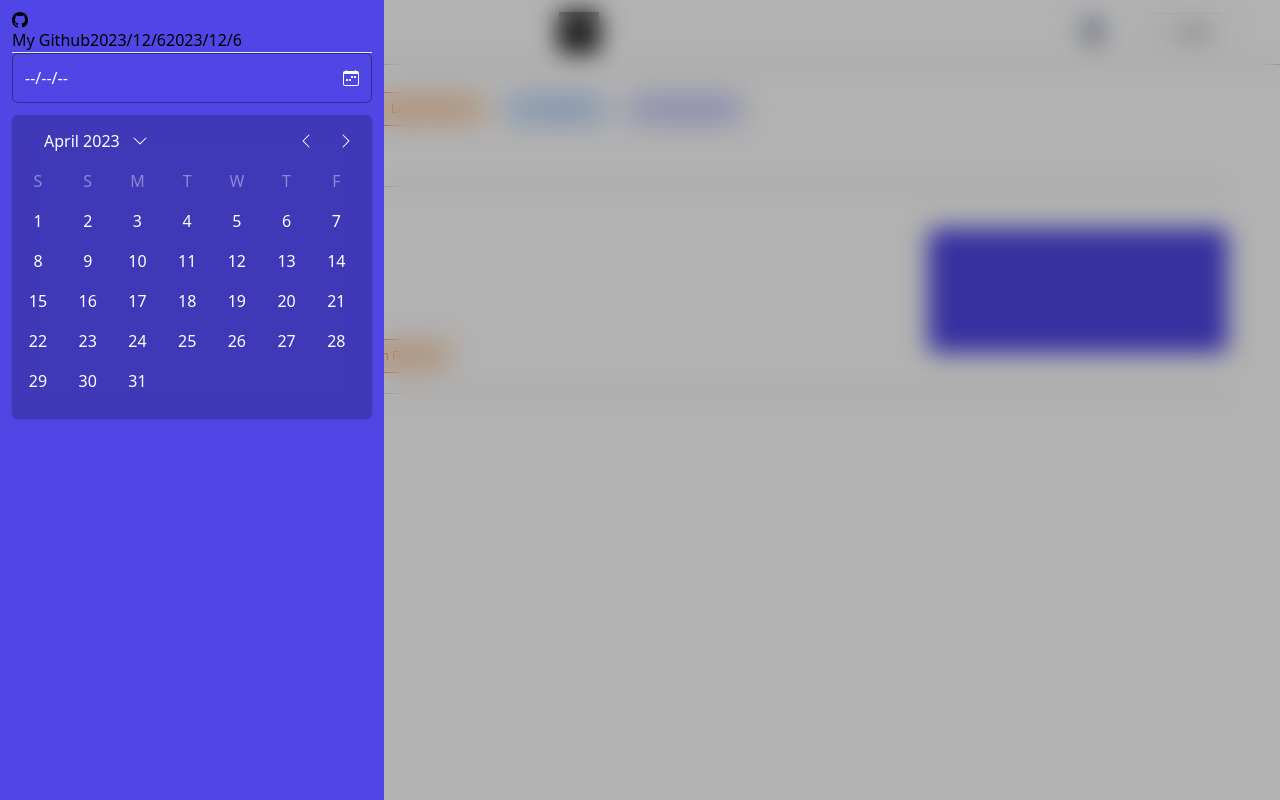
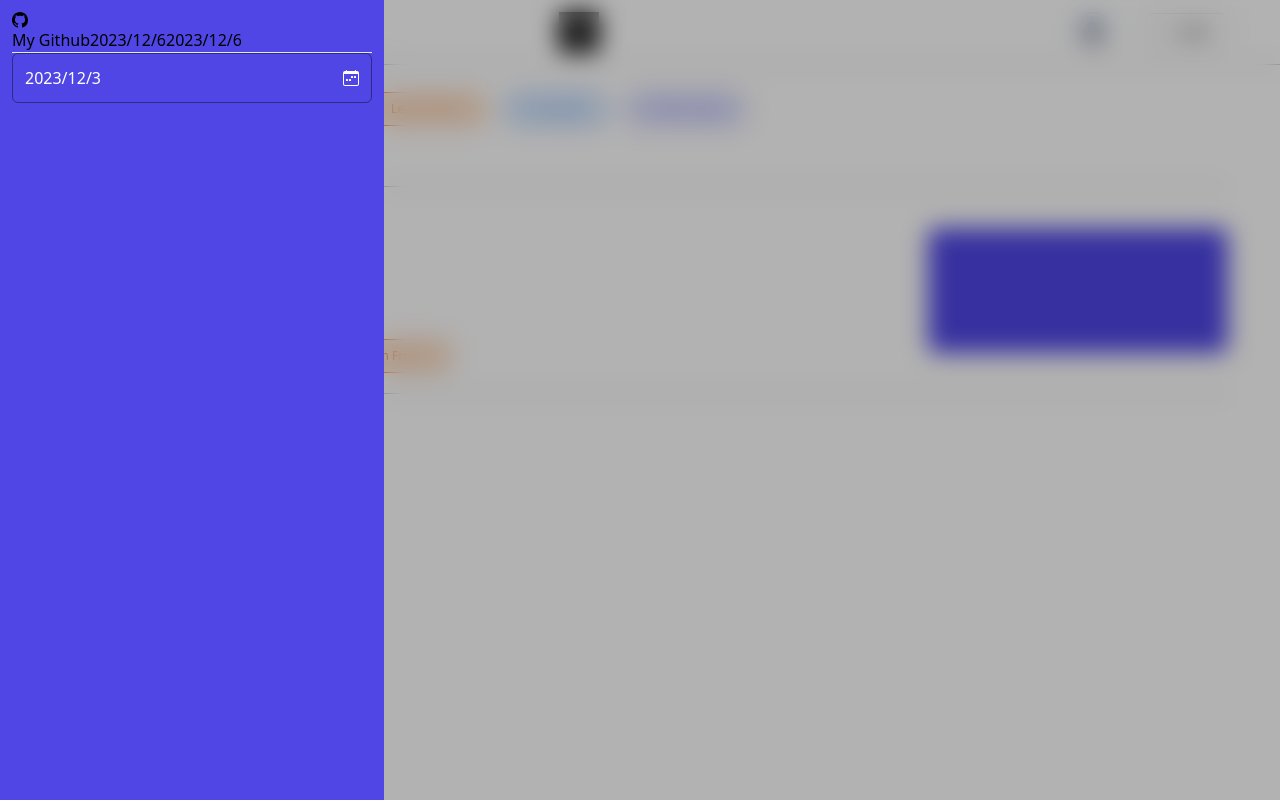
Before and after one commit to MohamadMahdi-Tasha/coffeCatchUp, a React (Vite) app: page / in a window 1280 px wide. Built offline with nearby package versions, Linux system fonts and the light colour scheme.

Commit message:
added lots of code

```diff
--- a/src/components/chunks/datePickerComponent.tsx
+++ b/src/components/chunks/datePickerComponent.tsx
@@ -1,13 +1,28 @@
 // Codes By Mahdi Tasha
 // Importing Part
+import React, {useState, useEffect, useRef} from "react";
 import IconComponent from './iconComponent';
-import React, {ReactNode} from "react";
 
 // Defining type of props
 interface openedInterface {}
 
 // Exporting functional component as default
 export default function DatePickerComponent():JSX.Element{
+    // Variables
+    const monthNames:string[] = ["January", "February", "March", "April", "May", "June", "July", "August", "September", "October", "November", "December"];
+    const today:Date = new Date();
+    const todayYear:number = today.getFullYear();
+    const todayMonth:number = today.getMonth();
+    const todayDate:number = today.getDate();
+    const todayMonthName:string = monthNames[todayMonth];
+
+    // Creating States
+    const [isOpened, setOpened] = useState(false);
+    const [showingMonth, setShowingMonth] = useState(todayMonthName);
+    const [showingDate, setShowingDate] = useState(todayDate);
+    const [showingYear, setShowingYear] = useState(todayYear);
+    const [isYearSelectorShowing, setYearSelectorShowing] = useState(false);
+
     // Defining type of props
     interface childrenInterface {children: React.ReactNode | string;}
     interface dayButtonInterface {
@@ -20,37 +35,55 @@ export default function DatePickerComponent():JSX.Element{
     }
 
     // Small Components Related To this Component
-    const YearButton = ({children}:childrenInterface):JSX.Element => <button className={'px-3 py-1 rounded-[40rem] text-center text-white hover:bg-white/20'}>{children}</button>;
-    const WeekButton = ({children}: childrenInterface): JSX.Element => <button className={'w-7 h-7 rounded-full text-center text-white/40'}>{children}</button>;
-    const MonthHolder = ({children, isOpened}: monthHolderInterface): JSX.Element => <div data-opened={isOpened} className={'grid w-full data-[opened="false"]:right-[-350px] data-[opened="true"]:right-0 top-0 absolute gap-3 grid-cols-7'}>{children}</div>
+    const YearButton = ({children}:childrenInterface):JSX.Element => <button onClick={():void => {
+        setShowingYear(Number(children));
+        setYearSelectorShowing(false);
+    }} className={'px-3 py-1 rounded-[40rem] text-center text-white hover:bg-white/20'}>{children}</button>;
+    const WeekButton = ({children}: childrenInterface): JSX.Element => <button className={'w-7 h-7 pointer-events-none rounded-full text-center text-white/40'}>{children}</button>;
+    const MonthHolder = ({children, isOpened}: monthHolderInterface): JSX.Element => <div data-opened={isOpened} className={'grid w-full right-0 data-[opened="false"]:translate-x-[120%] top-0 absolute gap-3 grid-cols-7'}>{children}</div>
     function DayButton({children, hasNoContent}: dayButtonInterface):JSX.Element {
+        // Creating State
+        const [isSelected, setSelected] = useState(false);
+
+        // Returning JSX
         return (
             <button
-                className={(hasNoContent) ? 'w-7 h-7' : 'w-7 h-7 rounded-full text-center text-white hover:bg-white/20 transition-all'}>
+                className={(hasNoContent) ? 'w-7 h-7 pointer-events-none' : 'btn-with-content w-7 h-7 data-[selected="true"]:bg-white/20 data-[selected="true"]:bg-white/20 rounded-full text-center text-white hover:bg-white/20 transition-all'}
+                data-selected={isSelected}
+                onClick={():void => setShowingDate(Number(children))}>
                 {children}
             </button>
         )
     }
 
-    // Returning JSX
-    return(
-        <>
-            <button className={'border border-black/40 transition-all hover:border-white active:bg-white/20 rounded-md bg-transparent text-white w-full flex p-3 justify-between items-center mb-3'}>
-                <span>--/--/--</span>
-                <IconComponent type={'calender'}/>
-            </button>
+    function BottomSide():JSX.Element {
+        // Creating Ref
+        const monthElementsHolderRef:any = useRef();
+
+        // using 'useEffect' to Set Attribute On Month To Show
+        useEffect(() => {
+            const monthElementHolder:HTMLElement = monthElementsHolderRef.current;
+            const elementToSetOpened:HTMLElement | any = monthElementHolder.querySelector(`div:nth-of-type(${todayMonth})`);
+            const dayElementToActivate:HTMLElement | any = elementToSetOpened.querySelector(`button.btn-with-content:nth-of-type(${todayDate + 3})`);
+
+            elementToSetOpened.setAttribute('data-opened', 'true');
+            dayElementToActivate.setAttribute('data-selected', 'true');
+        }, [])
+
+        // Returning JSX
+        return(
             <div className={'w-full overflow-hidden shadow backdrop-blur-md bg-black/20 p-3 rounded-md relative'}>
                 <div className={'flex items-center justify-between mb-3'}>
-                    <button className={'flex items-center gap-3 text-white px-5 h-7 hover:bg-white/20 rounded-md transition-all'}>
-                        <span>April 2023</span>
+                    <button onClick={():void => setYearSelectorShowing(true)} className={'flex items-center gap-3 text-white px-5 h-7 hover:bg-white/20 rounded-md transition-all'}>
+                        <span>{showingMonth} {showingYear}</span>
                         <IconComponent type={'chevron-down'}/>
                     </button>
                     <div className={'flex gap-3'}>
-                        <button className={'w-7 h-7 transition-all hover:bg-white/20 rounded-full flex items-center justify-center text-white'}><IconComponent type={'chevron-left'}/></button>
-                        <button className={'w-7 h-7 transition-all hover:bg-white/20 rounded-full flex items-center justify-center text-white'}><IconComponent type={'chevron-right'}/></button>
+                        <button onClick={handleClickOfPreviousMonth} className={'w-7 h-7 transition-all hover:bg-white/20 rounded-full flex items-center justify-center text-white'}><IconComponent type={'chevron-left'}/></button>
+                        <button onClick={handleClickOfNextMonth} className={'w-7 h-7 transition-all hover:bg-white/20 rounded-full flex items-center justify-center text-white'}><IconComponent type={'chevron-right'}/></button>
                     </div>
                 </div>
-                <div className={'absolute hidden backdrop-blur-lg bg-black top-0 left-0 w-full h-full overflow-auto grid grid-cols-4 gap-5'}>
+                <div data-opened={isYearSelectorShowing} className={'data-[opened="false"]:top-full data-[opened="false"]:top-0 transition-all absolute backdrop-blur-md p-3 z-20 bg-blue-600 top-0 left-0 w-full h-full overflow-auto grid grid-cols-4 gap-5'}>
                     <YearButton>1900</YearButton>
                     <YearButton>1901</YearButton>
                     <YearButton>1902</YearButton>
@@ -265,8 +298,8 @@ export default function DatePickerComponent():JSX.Element{
                         <WeekButton>T</WeekButton>
                         <WeekButton>F</WeekButton>
                     </div>
-                    <div className={'relative h-[200px]'}>
-                        <MonthHolder isOpened={true}>
+                    <div ref={monthElementsHolderRef} className={'relative h-[200px]'}>
+                        <MonthHolder isOpened={false}>
                             <DayButton>1</DayButton>
                             <DayButton>2</DayButton>
                             <DayButton>3</DayButton>
@@ -764,6 +797,46 @@ export default function DatePickerComponent():JSX.Element{
                     </div>
                 </div>
             </div>
+        );
+    }
+
+    // handling clicks
+    function handleClickOfPreviousMonth():void {
+        const monthNameToSetsIndex:number = monthNames.indexOf(showingMonth) - 1;
+        const monthNameToSet:string | undefined = monthNames[monthNameToSetsIndex];
+
+        if (monthNameToSetsIndex > 0) {
+            setShowingMonth(monthNameToSet)
+        } else {
+            if (showingYear > 1900) {
+                setShowingYear(prevState => prevState - 1)
+                setShowingMonth("December")
+            }
+        }
+    }
+
+    function handleClickOfNextMonth():void {
+        const monthNameToSetsIndex:number = monthNames.indexOf(showingMonth) + 1;
+        const monthNameToSet:string | undefined = monthNames[monthNameToSetsIndex];
+
+        if (monthNameToSetsIndex < 11) {
+            setShowingMonth(monthNameToSet)
+        } else {
+            if (showingYear < 3000) {
+                setShowingYear(prevState => prevState + 1)
+                setShowingMonth("January")
+            }
+        }
+    }
+
+    // Returning JSX
+    return(
+        <>
+            <button onClick={():void => (isOpened) ? setOpened(false) : setOpened(true)} className={'border border-black/40 transition-all hover:border-white active:bg-white/20 rounded-md bg-transparent text-white w-full flex p-3 justify-between items-center mb-3'}>
+                <span>{todayYear}/{todayDate}/{todayMonth}</span>
+                <IconComponent type={'calender'}/>
+            </button>
+            {(isOpened) ? <BottomSide /> : false}
         </>
     );
 }
```
